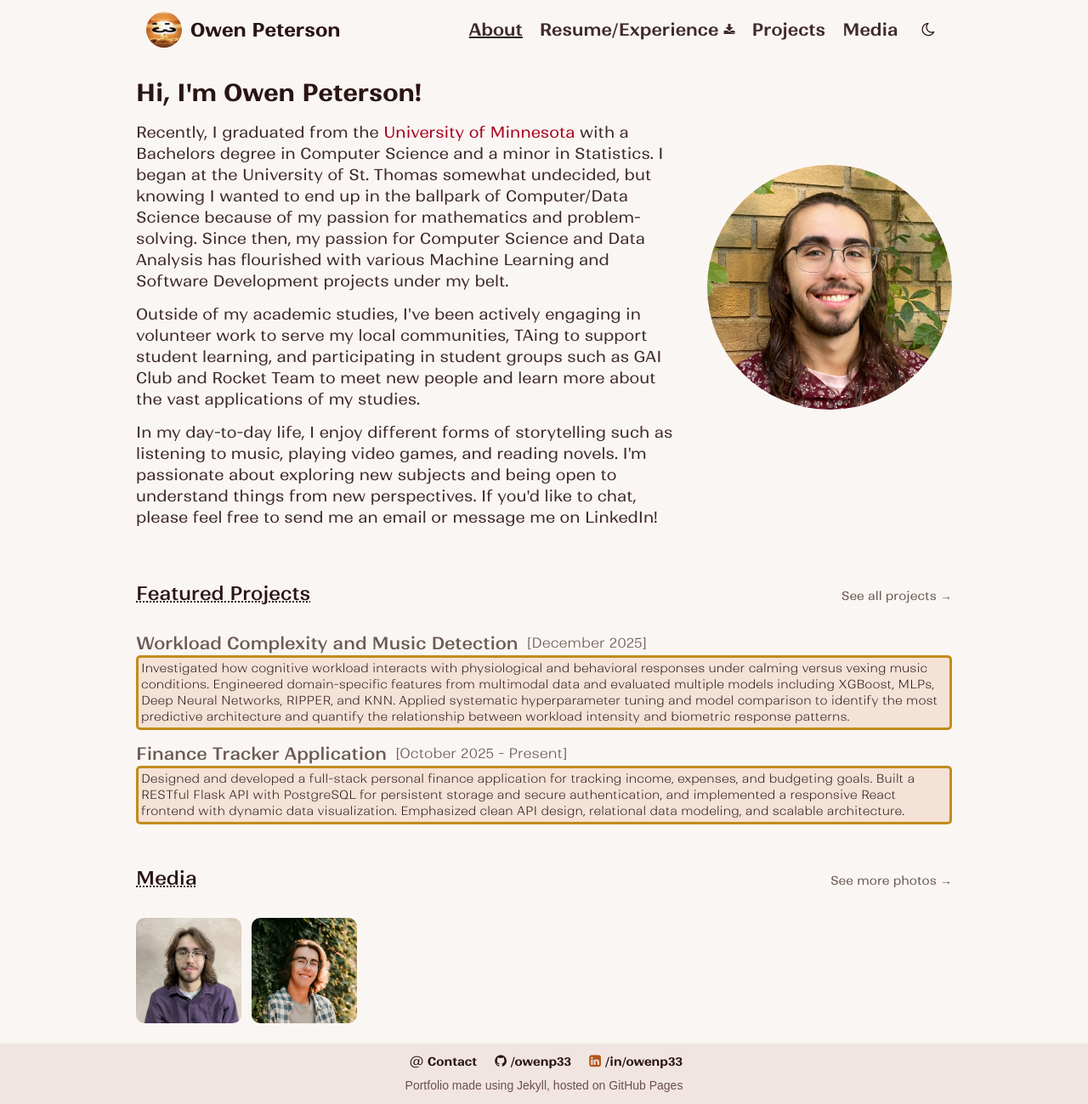
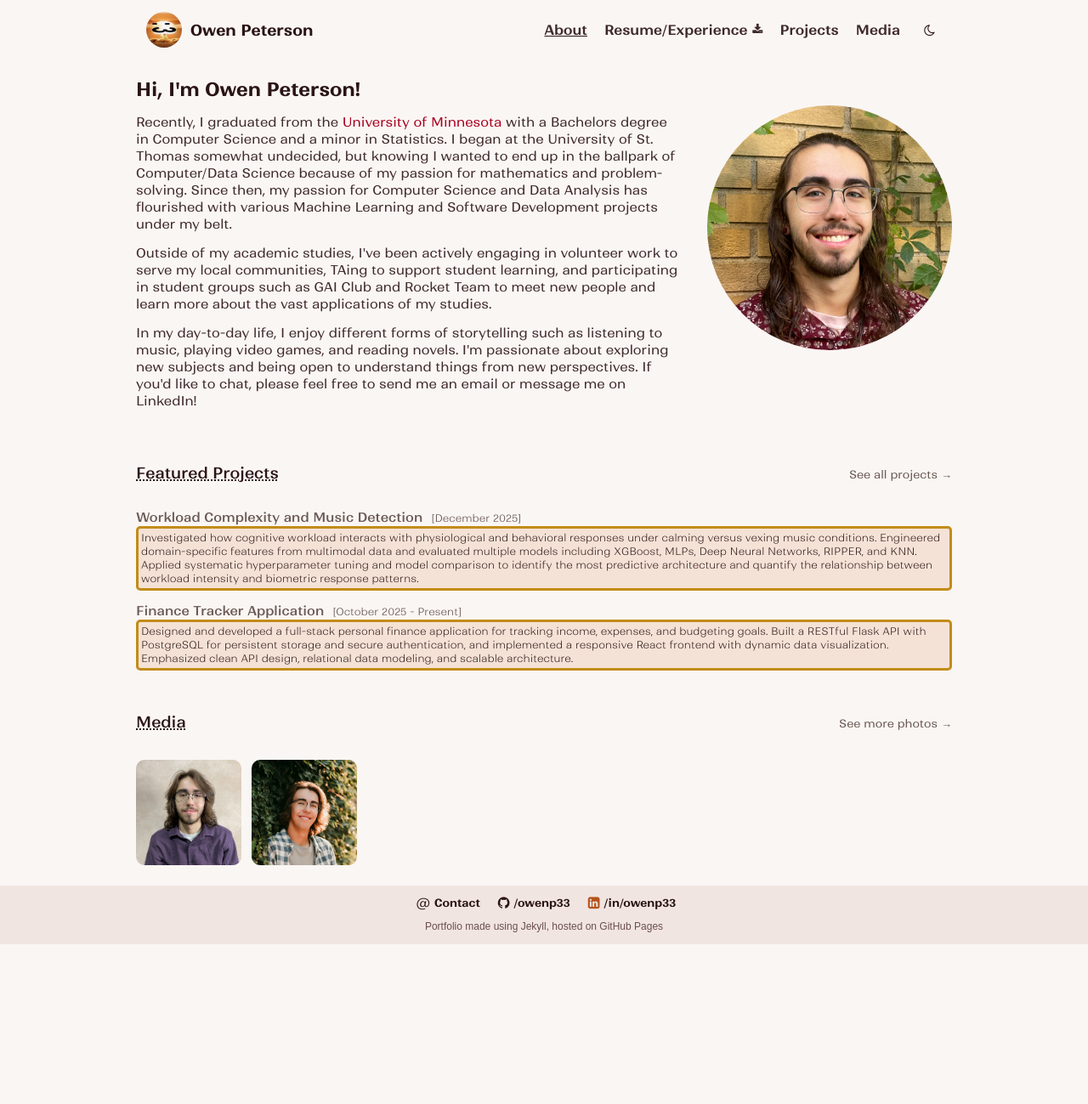
Before and after one commit to owenp33/owenp33.github.io, a Jekyll site: the page built from index.html, in a window 1280 px wide. Shown: the whole page at 85% size. Built offline with Jekyll 4.4.1, drawn with Linux system fonts in a browser that asks for light colours; after the commit the page ends 1111 px from its top, so only the background shows below that.

Commit message:
Made text smaller

```diff
--- a/assets/css/home.css
+++ b/assets/css/home.css
@@ -43,13 +43,13 @@ h4 {
 
 .teaser-head h3 {
     color: var(--text-primary);
-    font-size: 22px;
+    font-size: 18px;
     font-weight: 500;
 }
 
 .see-more {
     color: var(--panel-projects-title);
-    font-size: 14px;
+    font-size: 13px;
 }
 
 .see-more:hover {
@@ -68,7 +68,7 @@ h4 {
     }
 
     .about {
-        font-size: 15px;
+        font-size: 14px;
         margin-right: 0;
         width: 95%;
     }
--- a/assets/css/main.css
+++ b/assets/css/main.css
@@ -84,19 +84,19 @@ header {
 }
 
 .brand-name {
+    font-size: 18px;
+    color: var(--text-primary);
+    font-weight: 700;
+}
+
+h4 {
     font-size: 22px;
     color: var(--text-primary);
     font-weight: 700;
 }
 
-h4 {
-    font-size: 28px;
-    color: var(--text-primary);
-    font-weight: 700;
-}
-
 h2 {
-    font-size: 20px;
+    font-size: 16px;
     font-weight: 600;
     color: var(--text-secondary);
     text-decoration-color: transparent;
@@ -118,7 +118,7 @@ h2 {
 
 .resume-download {
     color: var(--text-secondary);
-    font-size: 14px;
+    font-size: 13px;
 }
 
 .resume-download:hover {
@@ -130,7 +130,7 @@ h2 {
     background: transparent;
     border: none;
     color: var(--text-primary);
-    font-size: 18px;
+    font-size: 15px;
     line-height: 1;
     cursor: pointer;
     padding: 6px 8px;
@@ -179,7 +179,7 @@ main {
 .credit {
     color: var(--text-muted);
     font-family: sans-serif, 'Times New Roman', Times, serif;
-    font-size: 14px;
+    font-size: 12px;
 }
 
 footer {
@@ -214,7 +214,7 @@ footer {
 }
 
 h5 {
-    font-size: 14px;
+    font-size: 13px;
     margin-top: 2px;
     text-decoration: underline transparent;
 }
@@ -226,7 +226,7 @@ p {
 .about {
     text-align: left;
     color: var(--text-secondary);
-    font-size: 18px;
+    font-size: 15px;
 }
 
 .linkedIn {
@@ -250,15 +250,15 @@ p {
     }
 
     h2 {
-        font-size: 12px;
+        font-size: 11px;
     }
 
     h4 {
-        font-size: 20px;
+        font-size: 17px;
     }
 
     .brand-name {
-        font-size: 16px;
+        font-size: 14px;
     }
 
     .nav-right {
--- a/assets/css/media.css
+++ b/assets/css/media.css
@@ -4,7 +4,7 @@
 
 .gallery h3 {
     color: var(--text-primary);
-    font-size: 26px;
+    font-size: 20px;
     margin-bottom: 10px;
 }
 
--- a/assets/css/projects.css
+++ b/assets/css/projects.css
@@ -1,7 +1,7 @@
 h3 {
     color: var(--text-primary);
     text-decoration: underline;
-    font-size: 24px;
+    font-size: 19px;
     text-decoration-thickness: 2px;
     text-decoration-style: dotted;
     margin: 16px 0;
@@ -14,7 +14,7 @@ h3 {
 
 .title {
     color: var(--panel-projects-title);
-    font-size: 20px;
+    font-size: 15px;
     font-weight: 500;
 }
 
@@ -33,13 +33,13 @@ h3 {
 
 h6 {
     color: var(--panel-projects-title);
-    font-size: 16px;
+    font-size: 12px;
     font-weight: 300;
 }
 
 .desc {
     font-weight: 200;
-    font-size: 14px;
+    font-size: 12px;
     padding: 3px;
     border: var(--panel-projects-border) solid;
     background-color: var(--panel-projects-bg);
```
Also changed, not shown: assets/css/experience.css (+7 -7 lines).
